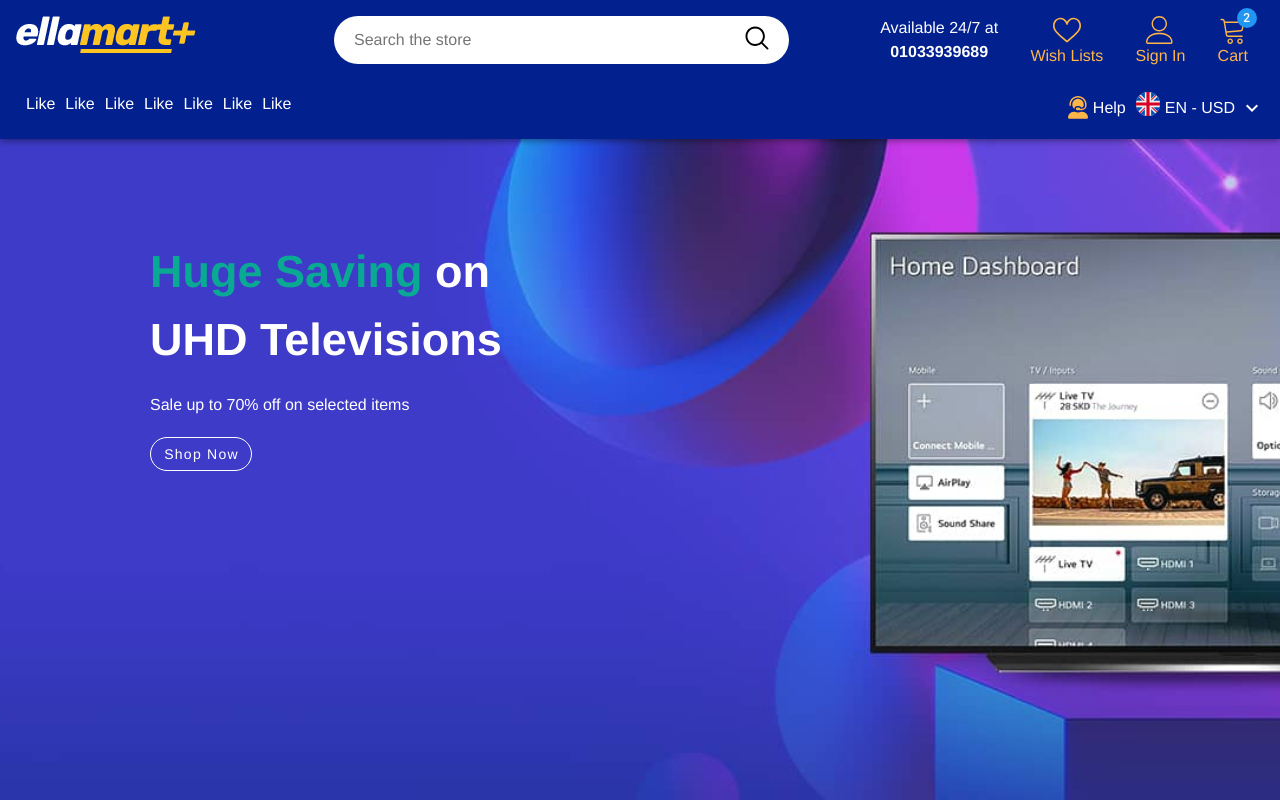
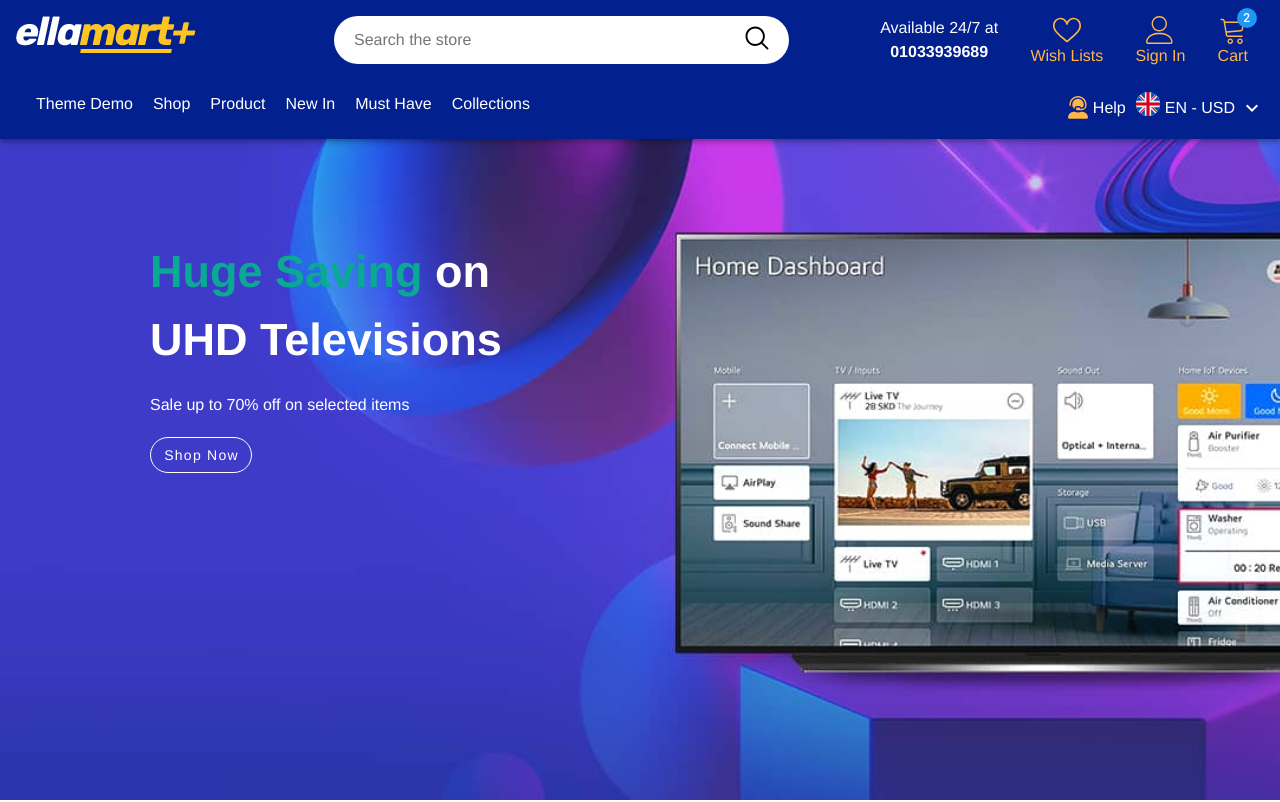
Before and after one commit to mohamed-rawash/ellamart-vue-app, a Vue app: page / in a window 1280 px wide. Shown: the top 802 px of the page. Built offline with nearby package versions, Linux system fonts and the light colour scheme.

Commit message:
add fixed nav bar

```diff
--- a/src/components/global/AppLayout.vue
+++ b/src/components/global/AppLayout.vue
@@ -2,6 +2,7 @@
   <v-layout class="position-relative">
     <cart-drawer />
     <app-nav-bar />
+    <fixed-nav />
     <v-main>
       <slot></slot>
     </v-main>
@@ -12,11 +13,13 @@
 import CartDrawer from "@/components/global/CartDrawer.vue";
 import AppNavBar from "@/components/global/AppNavBar.vue";
 import AppFooter from "@/components/global/AppFooter.vue";
+import FixedNav from "./FixedNav.vue";
 export default {
   components: {
     CartDrawer,
     AppNavBar,
     AppFooter,
+    FixedNav,
   },
   data: () => {
     return {
--- a/src/components/global/AppNavBar.vue
+++ b/src/components/global/AppNavBar.vue
@@ -1,6 +1,6 @@
 <template>
   <div class="nav-bar">
-    <v-app-bar height="fit-content" color="#02218f">
+    <v-app-bar height="fit-content" color="#02218f" absolute>
       <v-container fluid>
         <v-row>
           <v-col cols="3">
@@ -123,13 +123,12 @@
         <v-row>
           <v-col cols="8">
             <ul class="links d-flex">
-              <li>Like</li>
-              <li>Like</li>
-              <li>Like</li>
-              <li>Like</li>
-              <li>Like</li>
-              <li>Like</li>
-              <li>Like</li>
+              <li>Theme Demo</li>
+              <li>Shop</li>
+              <li>Product</li>
+              <li>New In</li>
+              <li>Must Have</li>
+              <li>Collections</li>
             </ul>
           </v-col>
           <v-col cols="4" class="d-flex justify-end">
@@ -404,7 +403,7 @@ export default {
   .links {
     list-style: none;
     li {
-      margin-left: 10px;
+      margin-left: 20px;
     }
   }
   .v-col-4 {
--- /dev/null
+++ b/src/components/global/FixedNav.vue
@@ -0,0 +1,101 @@
+<template>
+  <div class="fixed-nav">
+    <v-app-bar color="#02218f">
+      <v-container fluid>
+        <v-row>
+          <v-col cols="2">
+            <span class="logo">
+              <img src="@/assets/images/logo.png" alt="app logo" />
+            </span>
+          </v-col>
+          <v-col cols="8">
+            <ul class="links h-100 d-flex justify-center align-center">
+              <li>Theme Demo</li>
+              <li>Shop</li>
+              <li>Product</li>
+              <li>New In</li>
+              <li>Must Have</li>
+              <li>Collections</li>
+            </ul>
+          </v-col>
+          <v-col cols="2">
+            <div class="action h-100 d-flex justify-end align-center">
+              <span class="icon">
+                <svg
+                  data-icon="search"
+                  viewBox="0 0 512 512"
+                  width="100%"
+                  height="100%"
+                >
+                  <path
+                    d="M495,466.2L377.2,348.4c29.2-35.6,46.8-81.2,46.8-130.9C424,103.5,331.5,11,217.5,11C103.4,11,11,103.5,11,217.5   S103.4,424,217.5,424c49.7,0,95.2-17.5,130.8-46.7L466.1,495c8,8,20.9,8,28.9,0C503,487.1,503,474.1,495,466.2z M217.5,382.9   C126.2,382.9,52,308.7,52,217.5S126.2,52,217.5,52C308.7,52,383,126.3,383,217.5S308.7,382.9,217.5,382.9z"
+                  ></path>
+                </svg>
+              </span>
+              <span @click="openCart" class="icon">
+                <v-badge
+                  location="right top"
+                  content="2"
+                  color="red"
+                  offset-x="-30"
+                  offset-y="-30"
+                ></v-badge>
+                <svg viewBox="0 0 1024 1024" xmlns="http://www.w3.org/2000/svg">
+                  <path
+                    class="path1"
+                    d="M409.6 1024c-56.464 0-102.4-45.936-102.4-102.4s45.936-102.4 102.4-102.4S512 865.136 512 921.6 466.064 1024 409.6 1024zm0-153.6c-28.232 0-51.2 22.968-51.2 51.2s22.968 51.2 51.2 51.2 51.2-22.968 51.2-51.2-22.968-51.2-51.2-51.2z"
+                  ></path>
+                  <path
+                    class="path2"
+                    d="M768 1024c-56.464 0-102.4-45.936-102.4-102.4S711.536 819.2 768 819.2s102.4 45.936 102.4 102.4S824.464 1024 768 1024zm0-153.6c-28.232 0-51.2 22.968-51.2 51.2s22.968 51.2 51.2 51.2 51.2-22.968 51.2-51.2-22.968-51.2-51.2-51.2z"
+                  ></path>
+                  <path
+                    class="path3"
+                    d="M898.021 228.688C885.162 213.507 865.763 204.8 844.8 204.8H217.954l-5.085-30.506C206.149 133.979 168.871 102.4 128 102.4H76.8c-14.138 0-25.6 11.462-25.6 25.6s11.462 25.6 25.6 25.6H128c15.722 0 31.781 13.603 34.366 29.112l85.566 513.395C254.65 736.421 291.929 768 332.799 768h512c14.139 0 25.6-11.461 25.6-25.6s-11.461-25.6-25.6-25.6h-512c-15.722 0-31.781-13.603-34.366-29.11l-12.63-75.784 510.206-44.366c39.69-3.451 75.907-36.938 82.458-76.234l34.366-206.194c3.448-20.677-1.952-41.243-14.813-56.424zm-35.69 48.006l-34.366 206.194c-2.699 16.186-20.043 32.221-36.39 33.645l-514.214 44.714-50.874-305.246h618.314c5.968 0 10.995 2.054 14.155 5.782 3.157 3.73 4.357 9.024 3.376 14.912z"
+                  ></path>
+                </svg>
+              </span>
+            </div>
+          </v-col>
+        </v-row>
+      </v-container>
+    </v-app-bar>
+  </div>
+</template>
+<script>
+export default {
+  inject: ["emitter"],
+  methods: {
+    openCart() {
+      console.log("emitter");
+      this.emitter.emit("openCart");
+    },
+  },
+};
+</script>
+<style lang="scss" scoped>
+.fixed-nav {
+  .logo {
+    display: inline-block;
+    width: 80%;
+    img {
+      max-width: 100%;
+    }
+  }
+  .links {
+    list-style: none;
+    li {
+      margin-left: 20px;
+    }
+  }
+  .action {
+    .icon {
+      display: inline-block;
+      width: 30px;
+      fill: white;
+      margin-right: 20px;
+      cursor: pointer;
+    }
+  }
+}
+</style>
--- a/src/components/home/UpperBanner.vue
+++ b/src/components/home/UpperBanner.vue
@@ -4,9 +4,7 @@
       <div class="content">
         <h3><span>Huge Saving</span> on UHD Televisions</h3>
         <p class="hint">Sale up to 70% off on selected items</p>
-        <v-btn density="combact" class="shop-btn py-2 px-3" variant="outlined"
-          >Shop Now</v-btn
-        >
+        <v-btn class="shop-btn py-2 px-3" variant="outlined">Shop Now</v-btn>
       </div>
     </div>
   </div>
@@ -15,10 +13,11 @@
 .banner {
   .parent {
     margin-top: 138px;
+    width: 100%;
     height: calc(100vh - 138px);
     background-image: url("../../assets/images/banner-bg.jpg");
     background-size: cover;
-    background-position: -300px top;
+    background-position: top;
     .content {
       color: white;
       padding: 100px 0 0 150px;
```
